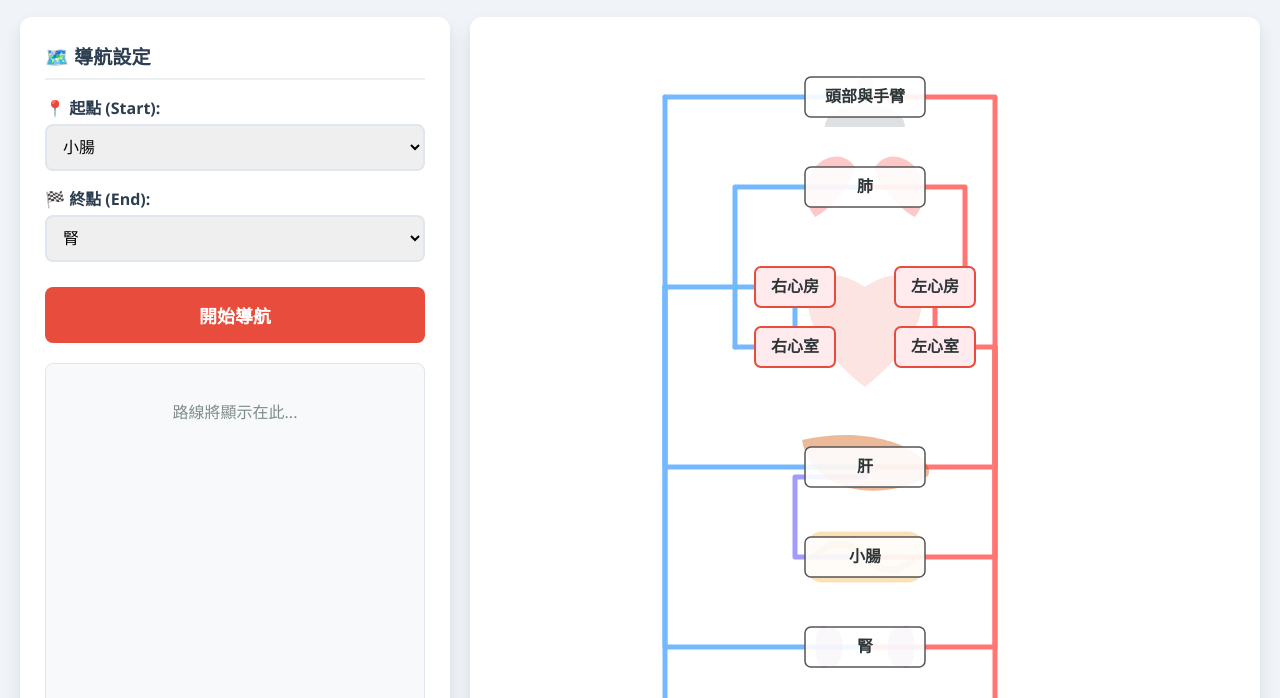
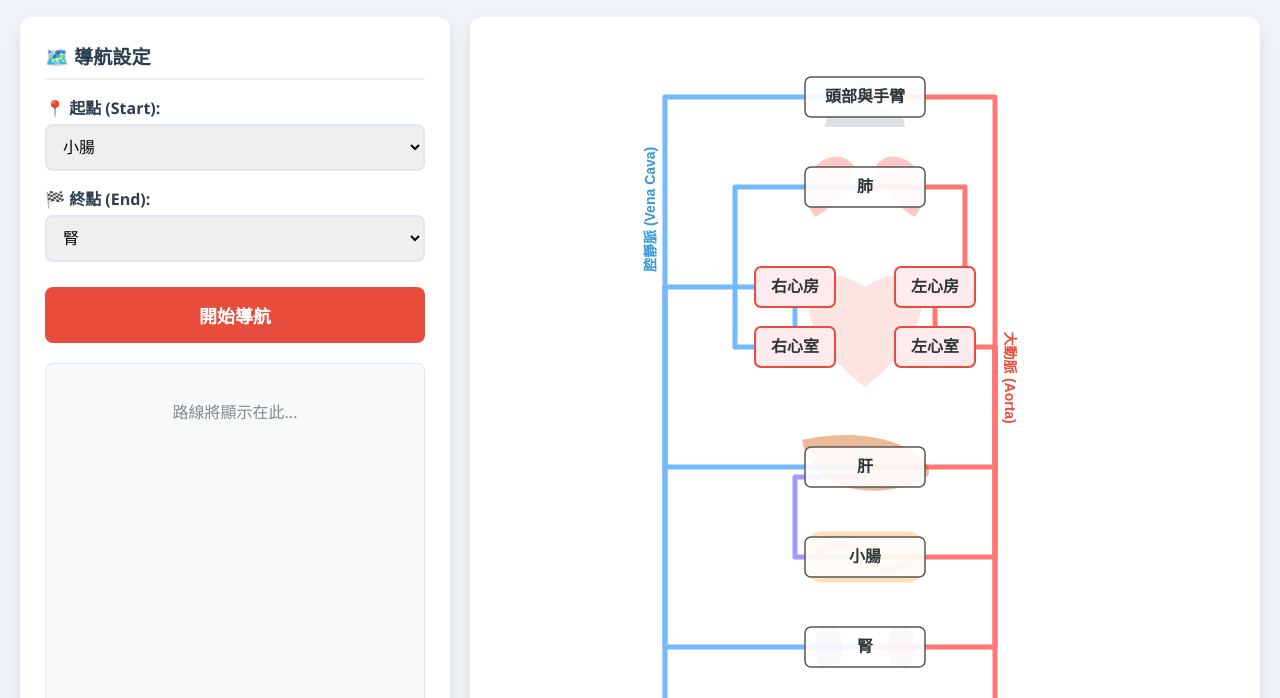
Before and after one commit to biomichaelwong/Sandbox, a plain HTML site: page sandbox1_en.html in a window 1280 px wide. Shown: the part 102-800 px from the top of the page. Drawn offline with Linux system fonts and the light colour scheme.

Commit message:
Update sandbox1_en.html

```diff
--- a/sandbox1_en.html
+++ b/sandbox1_en.html
@@ -94,6 +94,8 @@
         .portal { stroke: #a29bfe; }
 
         text { font-family: sans-serif; font-size: 16px; font-weight: bold; fill: #2d3436; pointer-events: none; }
+        .vessel-label { font-size: 14px; font-weight: bold; fill: #e74c3c; }
+        .vessel-label.vein { fill: #3498db; }
 
         /* Tooltip Style */
         #tooltip {
@@ -136,8 +138,7 @@
         <div class="map-panel" id="map-container">
             <div id="tooltip">血管名稱</div>
             <svg id="svg-map" viewBox="0 0 500 800">
-                <circle id="rbc-marker" cx="0" cy="0" r="7" fill="#e74c3c" stroke="white" stroke-width="2" style="display:none; filter: drop-shadow(0 0 6px rgba(231,76,60,0.9)); z-index: 100;"></circle>
-            </svg>
+                </svg>
         </div>
 
         <div class="info-panel">
@@ -165,7 +166,6 @@
             "前腔靜脈樞紐": { type: 'hub' }, "後腔靜脈樞紐": { type: 'hub' }
         };
 
-        // 生理變化資料庫 (Physiological Changes Database)
         const organChanges = {
             "肺": `
                 • 氧氣 (O₂): <span class="stat-up">大幅增加 ⬆️</span> (氣體交換)<br>
@@ -255,8 +255,17 @@
                                 <text x="${c.x}" y="${c.y + 5}" text-anchor="middle">${name}</text>`;
                 }
             }
-            svg.innerHTML = linesHTML + hitboxHTML + bgHTML + boxHTML;
-            svg.appendChild(document.getElementById('rbc-marker'));
+
+            // Added explicit text labels for Aorta and Vena Cava
+            const vesselLabelsHTML = `
+                <text x="390" y="295" class="vessel-label" transform="rotate(90, 390, 295)">大動脈 (Aorta)</text>
+                <text x="40" y="235" class="vessel-label vein" transform="rotate(-90, 40, 235)">腔靜脈 (Vena Cava)</text>
+            `;
+
+            // Ensured the rbc-marker is explicitly added every time the map is drawn
+            const rbcMarkerHTML = `<circle id="rbc-marker" cx="0" cy="0" r="7" fill="#e74c3c" stroke="white" stroke-width="2" style="display:none; filter: drop-shadow(0 0 6px rgba(231,76,60,0.9)); z-index: 100;"></circle>`;
+
+            svg.innerHTML = linesHTML + hitboxHTML + bgHTML + boxHTML + vesselLabelsHTML + rbcMarkerHTML;
         }
 
         function showTooltip(e, text) {
@@ -313,7 +322,6 @@
                 let allPoints = [];
                 let organsVisited = 0;
 
-                // Process starting node for changes if it's an organ
                 if (organChanges[start]) {
                     changesFormat += `
                         <div class="change-card" style="border-left-color: #f1c40f;">
@@ -332,7 +340,6 @@
                         if (step.edge.vessel) htmlFormat += `<div class="vessel-text">⬇ 經由：${step.edge.vessel}</div>`;
                         htmlFormat += `<div class="path-step" style="border-left-color: ${borderColor};">${step.node}</div>`;
 
-                        // Check if this node causes physiological changes
                         if (organChanges[step.node]) {
                             changesFormat += `
                                 <div class="change-card" style="border-left-color: ${borderColor};">
@@ -387,7 +394,8 @@
             } else {
                 routeOutput.innerHTML = `<p style="color: red; text-align: center;">無法找到路線！</p>`;
                 changesOutput.innerHTML = '';
-                marker.style.display = 'none'; animBtn.style.display = 'none';
+                if(marker) marker.style.display = 'none';
+                animBtn.style.display = 'none';
             }
         }
 
```
